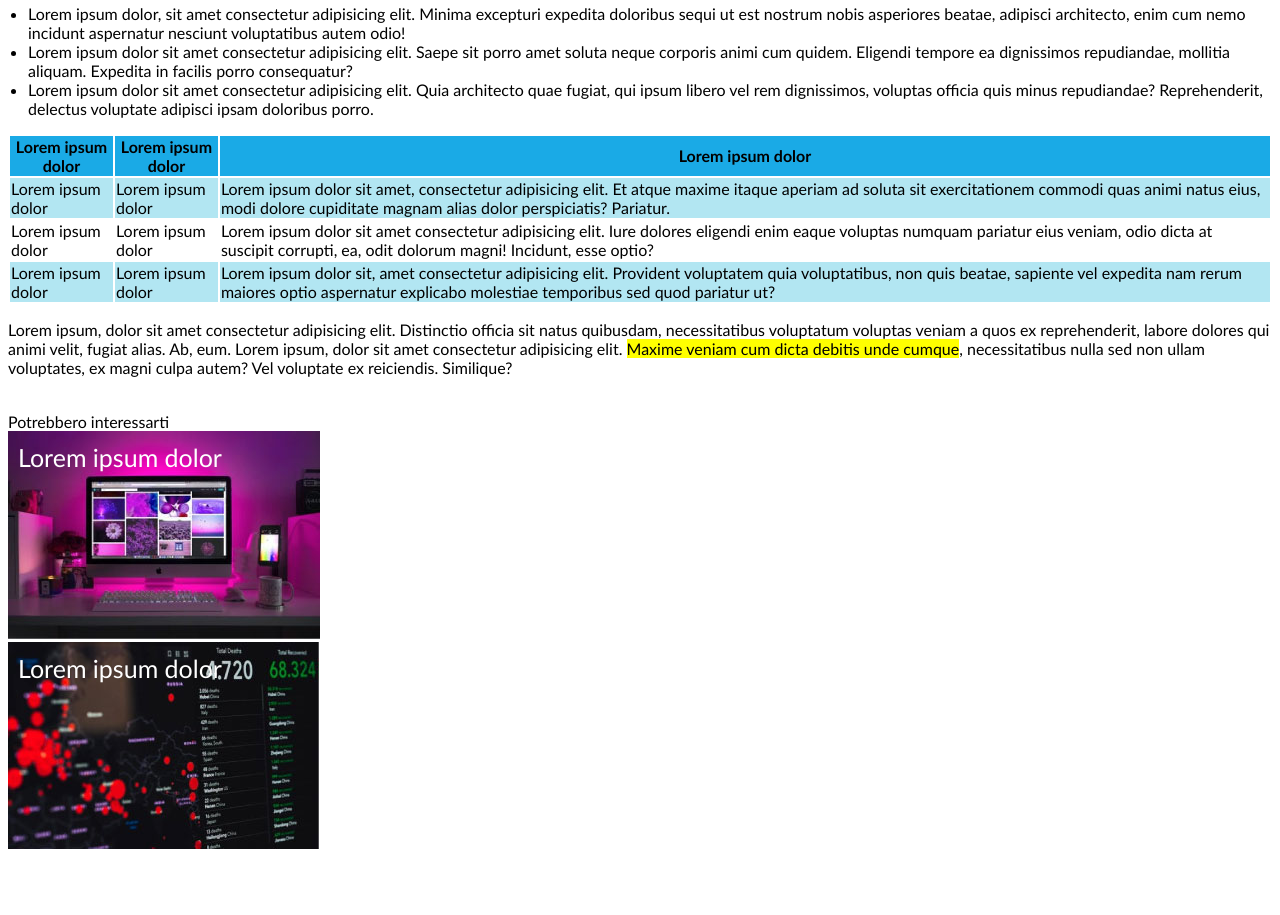
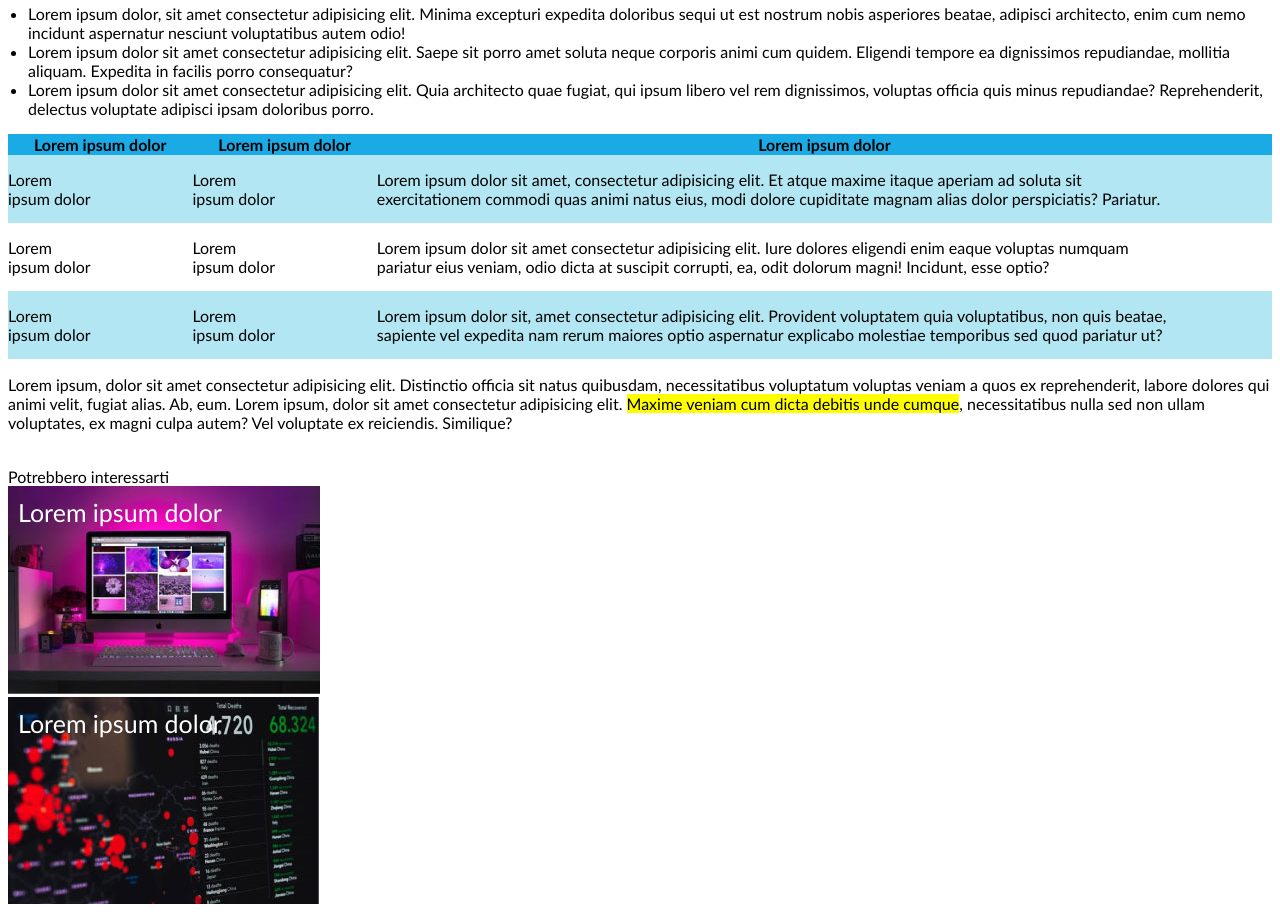
Before and after one commit to 0Daviduo0/html-css-booleaner, a plain HTML site: page index.html in a window 1280 px wide. Shown: the part 800-1715 px from the top of the page. Before the commit the page ends 1660 px from the top, so only its background shows below. Drawn offline with Linux system fonts and the light colour scheme.

Commit message:
Test con spaziatura tabella

```diff
--- a/css/style.css
+++ b/css/style.css
@@ -61,6 +61,14 @@
 
 /* Tabella */
 
+#sus {
+    border-collapse: collapse;
+}
+
+td {
+    padding: 15px 0;
+    padding-right: 100px;
+}
 #Table_top {
     background-color: rgb(26, 170, 230);
 }
--- a/index.html
+++ b/index.html
@@ -43,7 +43,7 @@
     </section>
 
     <!-- Tabella -->
-    <table>
+    <table id="sus">
         <thead id="Table_top">
             <th>Lorem ipsum dolor</th>
             <th>Lorem ipsum dolor</th>
```
